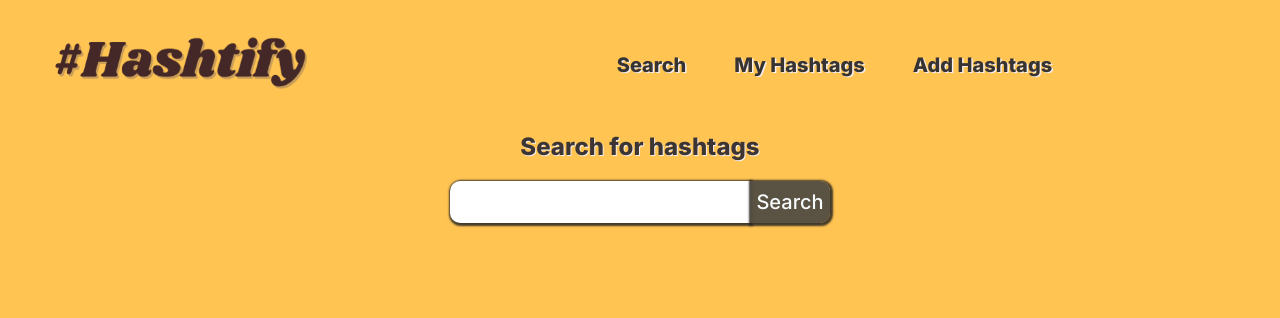
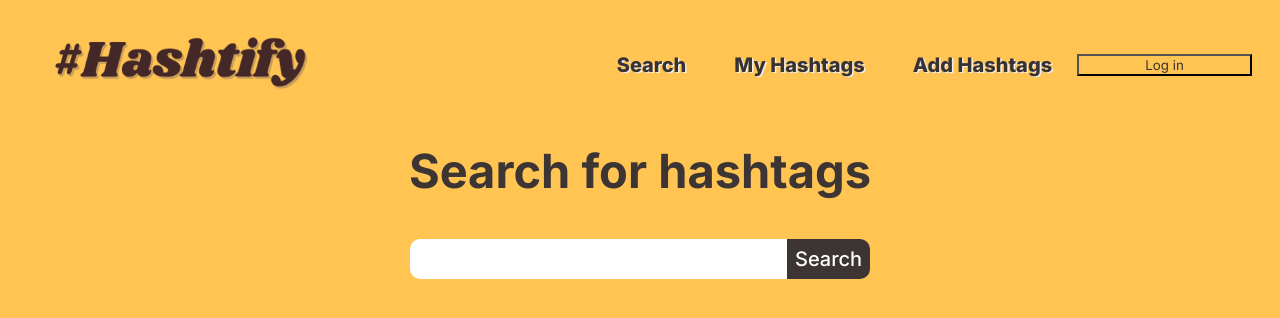
Before and after one commit to George-xixi/hashtify, a React (Create React App) app: page /search in a window 1280 px wide. Shown: the top 318 px of the page. Built offline with nearby package versions, Linux system fonts and the light colour scheme.

Commit message:
styles search page

```diff
--- a/src/components/Login.js
+++ b/src/components/Login.js
@@ -14,7 +14,7 @@ const Login = ({ onLogin, userID }) => {
         Log in to search, create and manage your hashtags
       </h2>
       <FacebookLogin
-        appId="813549316783868"
+        appId="205009115458270"
         callback={onLogin}
         userID={userID}
         cssClass="my-facebook-button-class"
--- a/src/components/MyHashtags.js
+++ b/src/components/MyHashtags.js
@@ -1,3 +1,4 @@
+/* eslint-disable no-console */
 import React, { useState, useEffect } from "react";
 import PropTypes from "prop-types";
 import axios from "axios";
--- a/src/components/MyHashtagsCard.js
+++ b/src/components/MyHashtagsCard.js
@@ -18,7 +18,7 @@ const MyHashtagsCard = ({
   const [alert, setAlert] = useState(initalState.alert);
   return (
     <div className="save-hashtags-card-container">
-      <h2>{title}</h2>
+      <h2 className="hashtags-card__title">{title}</h2>
       <p>{hashtags}</p>
       <button
         type="button"
--- a/src/components/Navbar.js
+++ b/src/components/Navbar.js
@@ -1,10 +1,11 @@
 import React from "react";
 import PropTypes from "prop-types";
-import { Link } from "react-router-dom";
+import { Link, useNavigate } from "react-router-dom";
 import "../styles/navbar.scss";
 import logo from "../styles/images/logo.png";
 
 const Navbar = ({ userID, onLogout }) => {
+  const navigate = useNavigate();
   return (
     <div className="navbar">
       <Link to="/">
@@ -27,9 +28,17 @@ const Navbar = ({ userID, onLogout }) => {
           </Link>
         </li>
       </ul>
-      {userID && (
+      {userID ? (
         <button className="sign-out-btn" type="button" onClick={onLogout}>
           Sign out
+        </button>
+      ) : (
+        <button
+          className="log-in-btn"
+          type="button"
+          onClick={() => navigate("/")}
+        >
+          Log in
         </button>
       )}
     </div>
--- a/src/components/Search.js
+++ b/src/components/Search.js
@@ -2,8 +2,7 @@ import React, { useState } from "react";
 import { useNavigate } from "react-router-dom";
 import PropTypes from "prop-types";
 import "../styles/search.scss";
-import { FontAwesomeIcon } from "@fortawesome/react-fontawesome";
-import { faCopy, faSave } from "@fortawesome/free-solid-svg-icons";
+import { FaRegCopy, FaRegSave } from "react-icons/fa";
 import SearchResults from "./SearchResults";
 import searchHashtags from "../requests/searchHashtags";
 import useCopyToClipboard from "../copyToClipboard/useCopyToClipboard";
@@ -47,7 +46,7 @@ const Search = ({
       <div className="search-form">
         <form onSubmit={handleSubmit}>
           <label htmlFor="search-input">
-            <h2>Search for hashtags{}</h2>
+            <h1 className="search-form__title">Search for hashtags{}</h1>
           </label>
           <div className="search-bar">
             <input
@@ -64,12 +63,17 @@ const Search = ({
         </form>
       </div>
       <div className="search-results-container">
-        {ready && <SearchResults searchResults={searchResults} />}
+        {ready && (
+          <SearchResults
+            searchResults={searchResults}
+            searchValue={searchValue}
+          />
+        )}
       </div>
       <div className="search-button-container">
         {ready && (
           <button
-            className="search__buttons"
+            className="copy-button"
             type="button"
             onClick={() => {
               copyToClipboard(searchResults);
@@ -79,16 +83,16 @@ const Search = ({
               });
             }}
           >
-            <FontAwesomeIcon className="copy-icon" icon={faCopy} />
+            <FaRegCopy className="copy-icon" /> Copy
           </button>
         )}
         {renderSave && (
           <button
-            className="save__buttons"
+            className="save-button"
             type="button"
             onClick={() => navigate("/add-hashtags")}
           >
-            <FontAwesomeIcon className="save-icon" icon={faSave} />
+            <FaRegSave className="save-icon" /> Save
           </button>
         )}
       </div>
--- a/src/components/SearchResults.js
+++ b/src/components/SearchResults.js
@@ -1,7 +1,7 @@
 import React from "react";
 import PropTypes from "prop-types";
 
-const SearchResults = ({ searchResults }) => {
+const SearchResults = ({ searchResults, searchValue }) => {
   if (!searchResults) {
     return (
       <p className="no-results-message">
@@ -9,11 +9,17 @@ const SearchResults = ({ searchResults }) => {
       </p>
     );
   }
-  return <div className="search-results">{searchResults}</div>;
+  return (
+    <div className="search-results">
+      <h2 className="search-results__title">{searchValue}</h2>
+      {searchResults}
+    </div>
+  );
 };
 
 SearchResults.propTypes = {
   searchResults: PropTypes.string.isRequired,
+  searchValue: PropTypes.string.isRequired,
 };
 
 export default SearchResults;
--- a/src/styles/_variables.scss
+++ b/src/styles/_variables.scss
@@ -1,6 +1,7 @@
 $font: "inter";
 $background-color: #ffc452;
 $text-color-1: #3d3434;
+$content-background: #ffffff;
 $facebook-blue: #3975ea;
 $border-radius: 10px;
 
@@ -12,9 +13,19 @@ $border-radius: 10px;
 }
 
 @mixin button {
-  border: transparent;
-  font-size: 25px;
+  border: 3px solid $text-color-1;
+  font-size: 20px;
+  font-weight: 600;
+  background-color: $text-color-1;
+  color: $content-background;
+  border-radius: $border-radius;
+  padding: 7px;
+  margin-inline: 10px;
   cursor: pointer;
+  * {
+    background-color: $text-color-1;
+    color: $content-background;
+  }
 }
 
 @mixin alert-message {
--- a/src/styles/index.scss
+++ b/src/styles/index.scss
@@ -1,5 +1,5 @@
 @use "variables" as v;
-@import url('https://fonts.googleapis.com/css2?family=Inter:wght@200;300;400;500;800&display=swap');
+@import url('https://fonts.googleapis.com/css2?family=Inter:wght@200;300;400;500;600;700;800&display=swap');
 
 * {
   font-family: v.$font, sans-serif;
--- a/src/styles/search.scss
+++ b/src/styles/search.scss
@@ -2,64 +2,82 @@
 
 .search {
   @include v.center-items;
-  text-shadow: 1px 1px #f4eeee;
   .search-form > form {
     @include v.center-items;
     *{
-      margin-block: 5px;
+      margin-block: 10px;
     }
   }
 }
 
+.search-form__title {
+  font-size: 47px;
+  text-align: center;
+}
+
+.search-bar {
+  box-sizing: border-box;
+  width: 460px;
+}
+
 .search-bar > * {
   border: 0;
-  background-color: white;
-  box-shadow: rgba(43, 41, 36, 0.886) 1px 1px 2px 2px;
+  background-color: v.$content-background;
   height: 40px;
   font-size: 20px;
+  font-weight: 500;
+  box-sizing: border-box;
 }
 
 .search-bar__input {
   border-top-left-radius: v.$border-radius;
   border-bottom-left-radius: v.$border-radius;
   padding-left: 10px;
+  width: 82%;
 }
 
 .search-bar__button {
   border-top-right-radius: v.$border-radius;
   border-bottom-right-radius: v.$border-radius;
+  background-color: v.$text-color-1;
+  color: v.$content-background;
   cursor: pointer;
-  box-sizing: content-box;
-  font-weight: 500;
-  color: rgb(248, 251, 251);
-  background-color: rgba(84, 78, 66, 0.961);
+  width: 18%;
 }
 
 .search-results-container {
-  padding: 20px 100px;
+  margin-block:20px;
 }
 
 .search-results {
-  color: rgb(6, 27, 27);
-  background-color: rgba(255, 255, 255, 0.942);
-  box-shadow: rgba(81, 79, 71, 0.886) 1px 1px 2px 2px;
-  border-radius: 10px;
+  box-sizing: border-box;
+  background-color: v.$content-background;
+  border-radius: v.$border-radius;
   padding: 20px 20px;
-  height: 200px;
-  width: 400px;
+  max-width: 460px;
+  font-size: 18px;
 }
 
-.search-button-container {
-padding-left: 350px;
+.search-results__title {
+  font-size: 30px;
+  background-color: inherit;
+  margin-top: 5px;
+  margin-bottom: 15px;
 
 }
 
-.search__buttons {
+.copy-button {
   @include v.button;
+    .copy-icon {
+      vertical-align: -3px;
+    }
 }
 
-.save__buttons {
+.save-button {
   @include v.button;
+  .save-icon {
+    vertical-align: -3px;
+  }
 }
 
 .alert-message {
```
